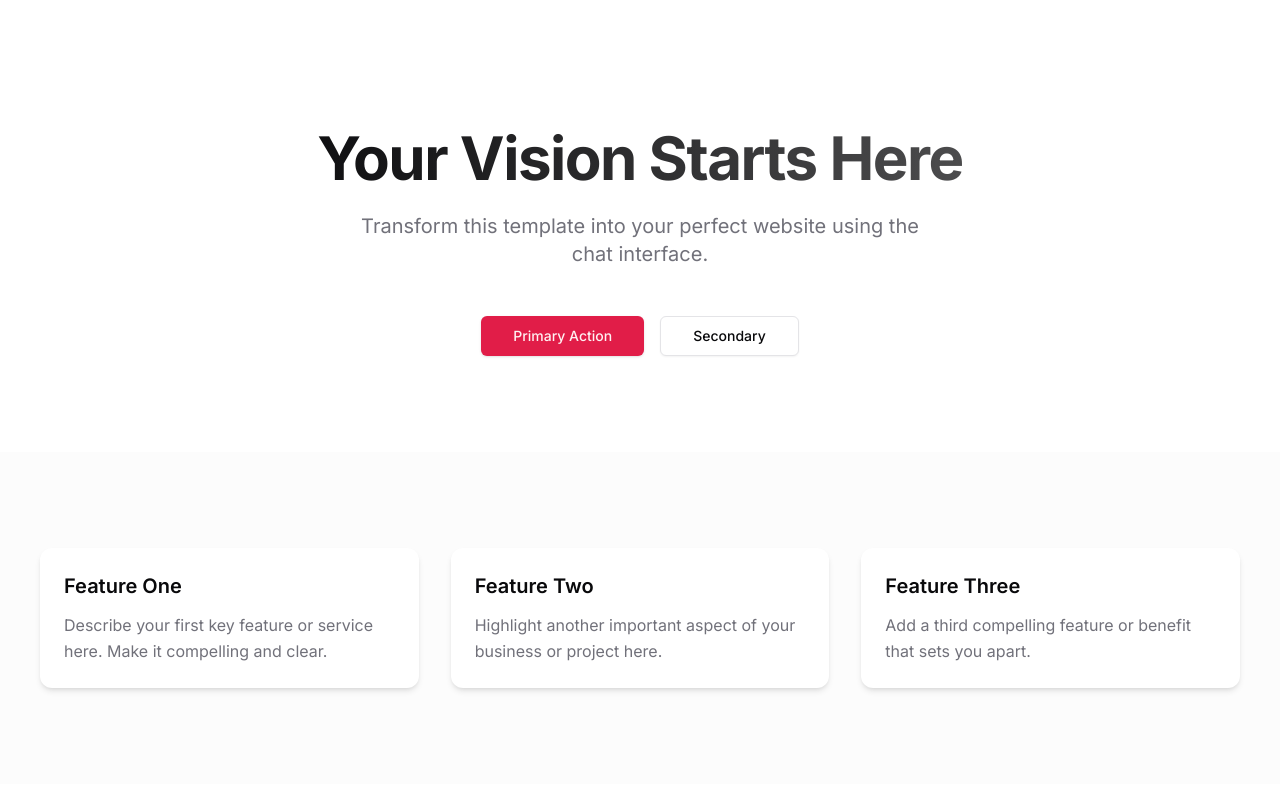
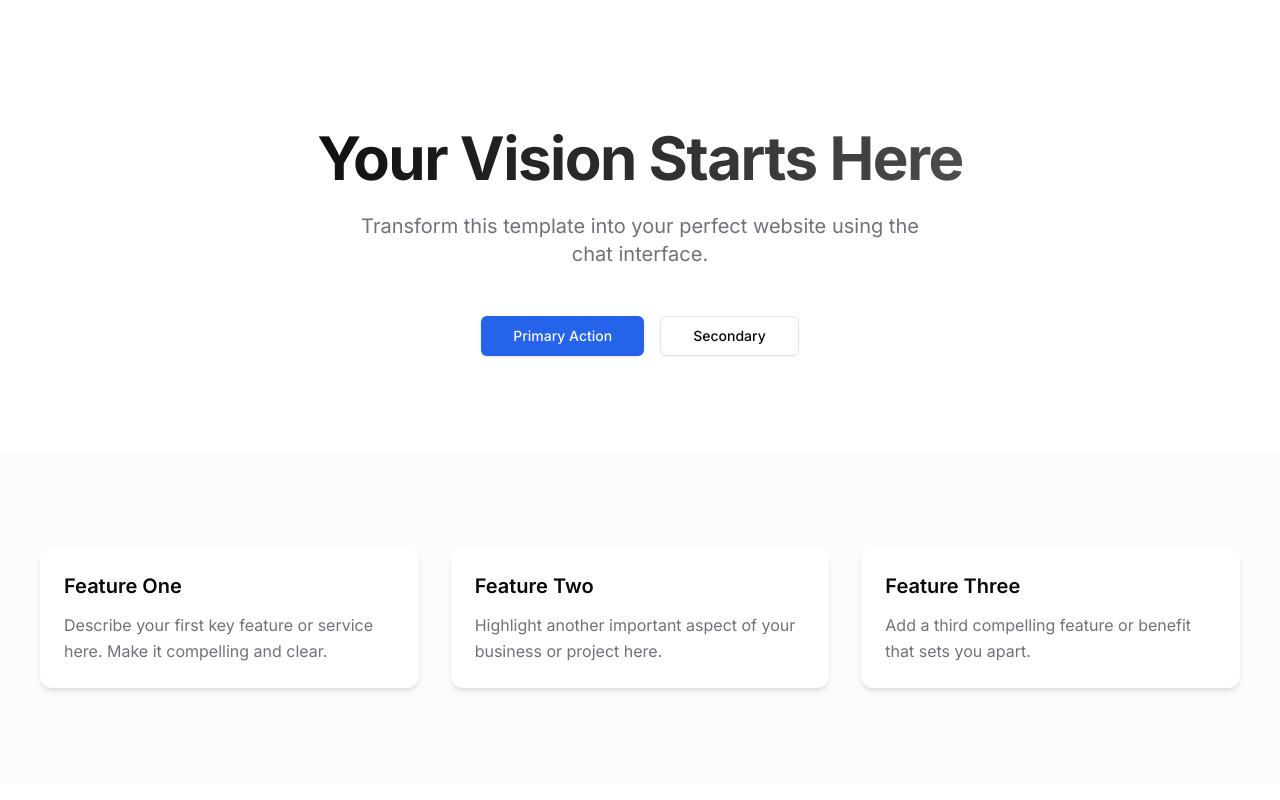
Before and after one commit to magnolia-AI/magnolia-app2-test-12xxi, a Next.js app: page / in a window 1280 px wide. Shown: the top 800 px of the page. Built offline with nearby package versions, Linux system fonts and the light colour scheme.

Commit message:
Update 1 files

```diff
--- a/app/globals.css
+++ b/app/globals.css
@@ -1,7 +1,6 @@
 @tailwind base;
 @tailwind components;
 @tailwind utilities;
-
 @layer base {
   :root {
     --background: 0 0% 100%;
@@ -10,8 +9,8 @@
     --card-foreground: 240 10% 3.9%;
     --popover: 0 0% 100%;
     --popover-foreground: 240 10% 3.9%;
-  --primary: 346.8 77.2% 49.8%;
-  --primary-foreground: 355.7 100% 97.3%;
+    --primary: 221.2 83.2% 53.3%;
+    --primary-foreground: 210 40% 98%;
     --secondary: 240 4.8% 95.9%;
     --secondary-foreground: 240 5.9% 10%;
     --muted: 240 4.8% 95.9%;
@@ -22,7 +21,7 @@
     --destructive-foreground: 0 0% 98%;
     --border: 240 5.9% 90%;
     --input: 240 5.9% 90%;
-  --ring: 346.8 77.2% 49.8%;
+    --ring: 221.2 83.2% 53.3%;
     --radius: 0.5rem;
     --sidebar-background: 0 0% 98%;
     --sidebar-foreground: 240 5.3% 26.1%;
@@ -33,7 +32,6 @@
     --sidebar-border: 220 13% 91%;
     --sidebar-ring: 217.2 91.2% 59.8%;
   }
-
   .dark {
     --background: 20 14.3% 4.1%;
     --foreground: 0 0% 95%;
@@ -41,8 +39,8 @@
     --card-foreground: 0 0% 95%;
     --popover: 0 0% 9%;
     --popover-foreground: 0 0% 95%;
-  --primary: 346.8 77.2% 49.8%;
-  --primary-foreground: 355.7 100% 97.3%;
+    --primary: 221.2 83.2% 53.3%;
+    --primary-foreground: 210 40% 98%;
     --secondary: 240 3.7% 15.9%;
     --secondary-foreground: 0 0% 98%;
     --muted: 0 0% 15%;
@@ -53,7 +51,7 @@
     --destructive-foreground: 0 85.7% 97.3%;
     --border: 240 3.7% 15.9%;
     --input: 240 3.7% 15.9%;
-  --ring: 346.8 77.2% 49.8%;
+    --ring: 221.2 83.2% 53.3%;
     --sidebar-background: 240 5.9% 10%;
     --sidebar-foreground: 240 4.8% 95.9%;
     --sidebar-primary: 224.3 76.3% 48%;
@@ -64,7 +62,6 @@
     --sidebar-ring: 217.2 91.2% 59.8%;
   }
 }
-
 @layer base {
   * {
     @apply border-border;
```
Lines whose indentation alone changed are shown as unchanged.
